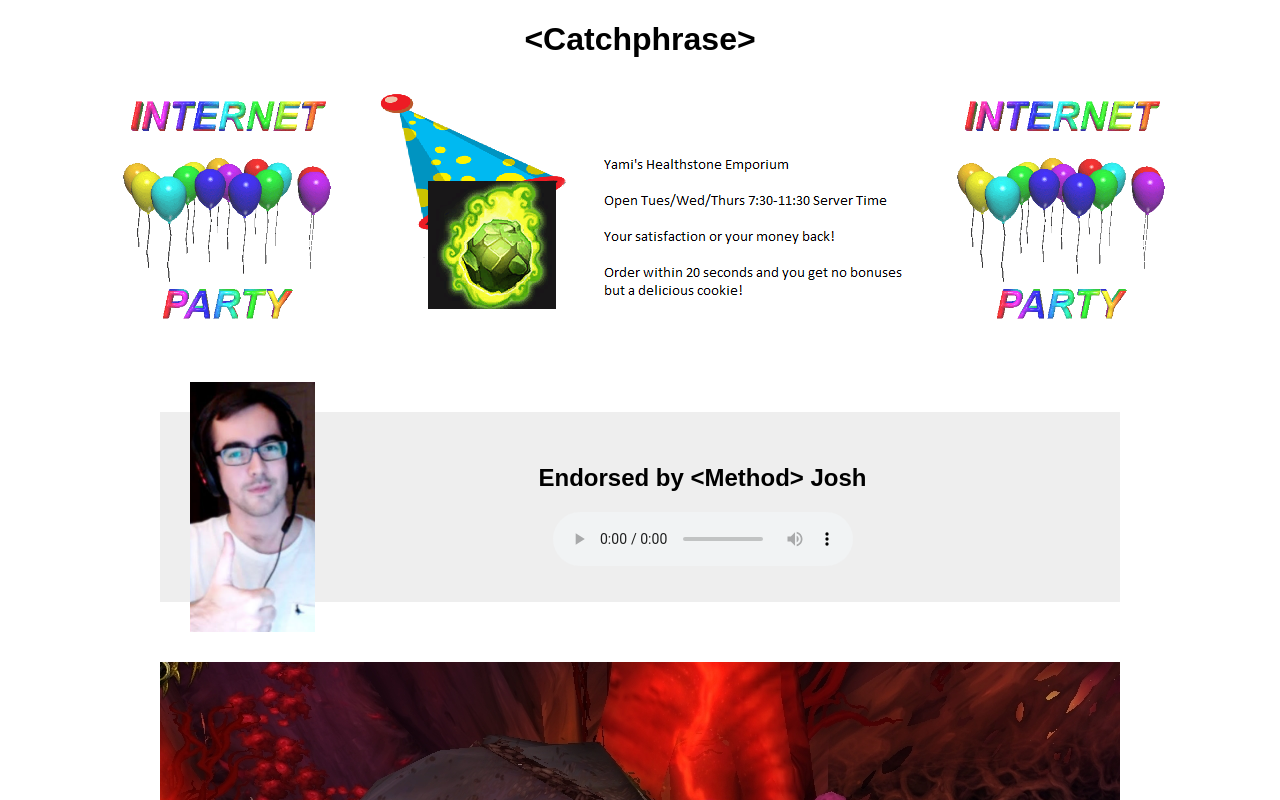
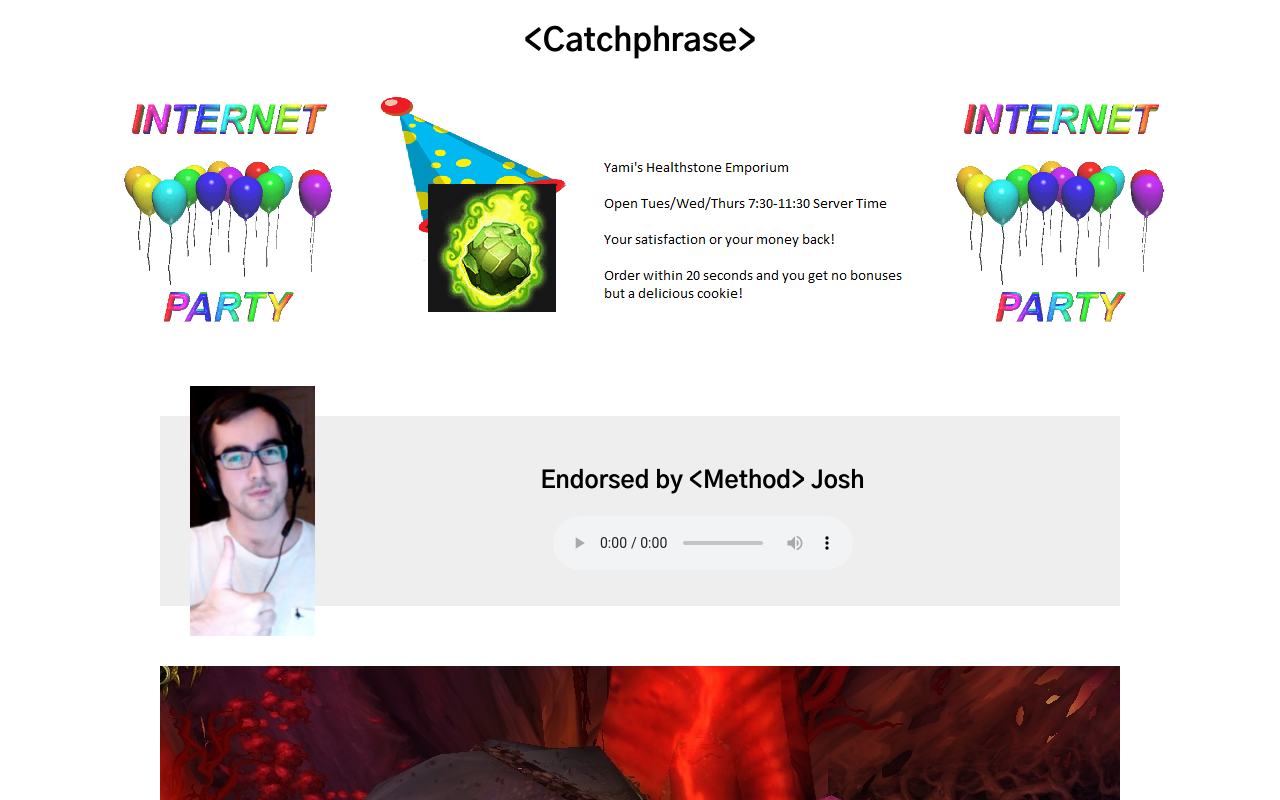
Before and after one commit to gshade/catchphrase, a plain HTML site: page index.html in a window 1280 px wide. Shown: the top 800 px of the page. Drawn offline with Linux system fonts and the light colour scheme.

Commit message:
Add font

```diff
--- a/css/styles.css
+++ b/css/styles.css
@@ -9,6 +9,7 @@ html {
 }
 
 body {
+  font-family: "Gothic A1", sans-serif;
   text-align: center;
 }
 
--- a/index.html
+++ b/index.html
@@ -9,6 +9,8 @@
     <title>&lt;Catchphrase&gt;</title>
 
     <meta name="description" content="">
+
+    <link href="https://fonts.googleapis.com/css?family=Gothic+A1:400,700" rel="stylesheet">
 
     <link rel="stylesheet" href="css/normalize.css">
     <link rel="stylesheet" href="css/styles.css">
```
